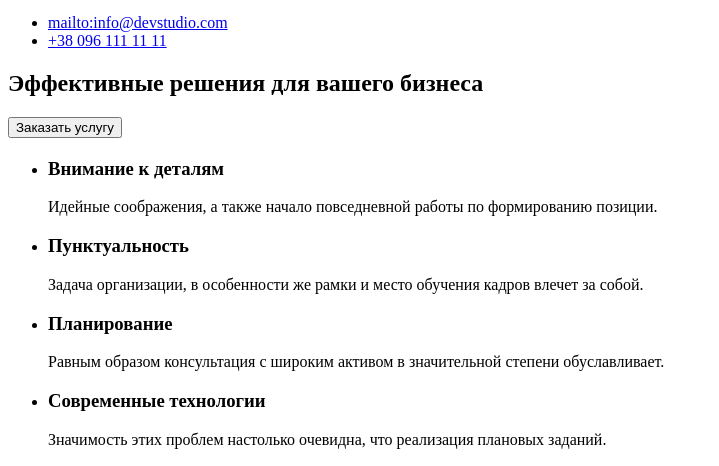
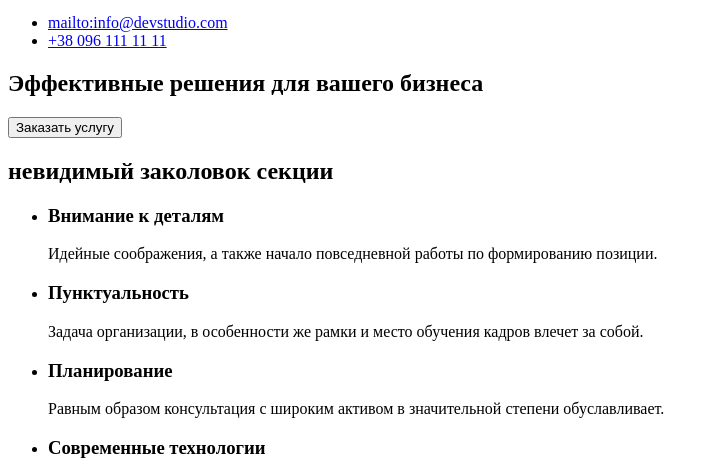
Before and after one commit to VMDEVeloper27/goit-markup-hw-01, a plain HTML site: page index.html in a window 1280 px wide. Shown: the part 98-564 px from the top of the page, without its empty margins (0-719 px from the left). Drawn offline with Linux system fonts and the light colour scheme.

Commit message:
фин редактирование дз

```diff
--- a/index.html
+++ b/index.html
@@ -51,7 +51,7 @@
 
       <section class="section">
         <!--добавить скрытый заголовок-->
-        <h2></h2>
+        <h2>невидимый заколовок секции</h2>
         <ul>
           <li>
             <h3>Внимание к деталям</h3>
```
